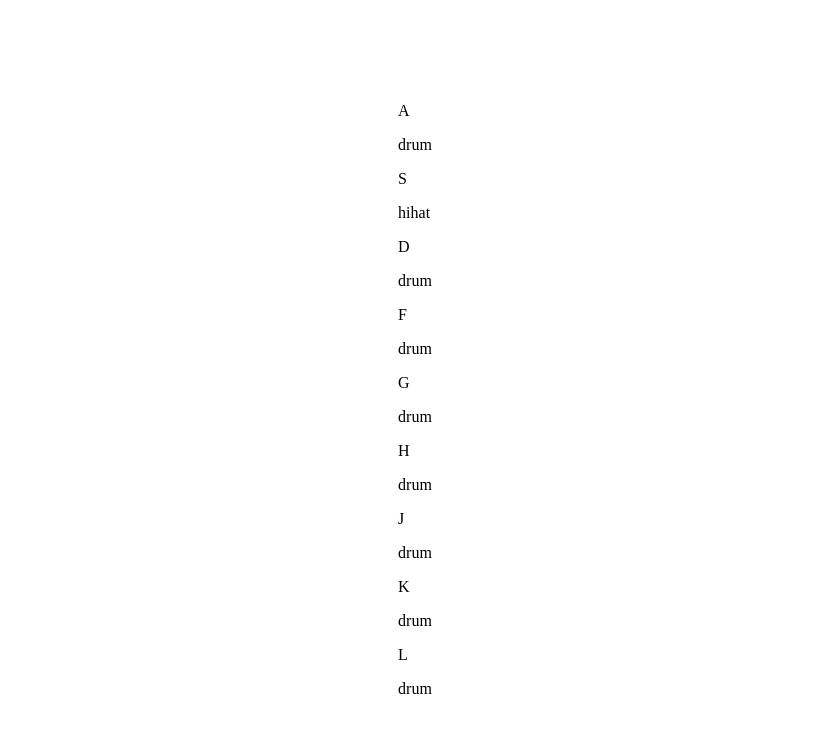
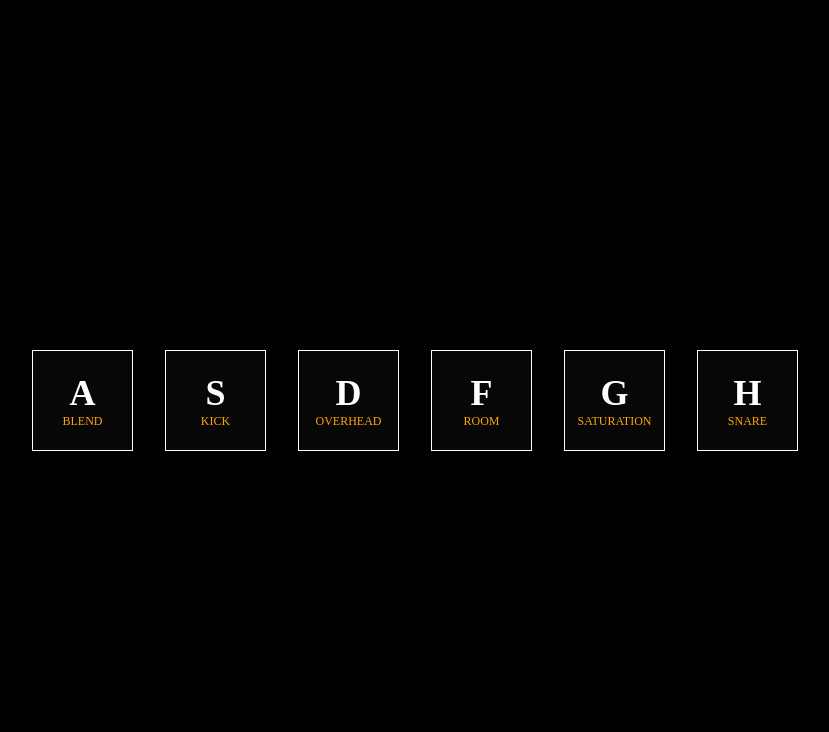
Before and after one commit to HeitorHMA/JavaScript-30, a plain HTML site: page Drum-Project/index.html in a window 1280 px wide. Shown: the whole page, without its empty margins (225-1054 px from the left). Drawn offline with Linux system fonts and the light colour scheme.

Commit message:
Add background that is not working somehow.

```diff
--- a/Drum-Project/index.html
+++ b/Drum-Project/index.html
@@ -8,17 +8,19 @@
 </head>
 <body>
     <div class="drum-buttons">
-        <div class="drum">A <p>drum</p></div>
-        <div class="drum">S <p>hihat</p></div>
-        <div class="drum">D <p>drum</p></div>
-        <div class="drum">F <p>drum</p></div>
-        <div class="drum">G <p>drum</p></div>
-        <div class="drum">H <p>drum</p></div>
-        <div class="drum">J <p>drum</p></div>
-        <div class="drum">K <p>drum</p></div>
-        <div class="drum">L <p>drum</p></div>
+        <div class ="drum" id="k65"><h1>A</h1> <p>BLEND</p></div>
+        <div class="drum" id="k83"><h1>S</h1> <p>KICK</p></div>
+        <div class="drum" id="k68"><h1>D</h1> <p>OVERHEAD</p></div>
+        <div class="drum" id="k70"><h1>F</h1> <p>ROOM</p></div>
+        <div class="drum" id="k71"><h1>G</h1> <p>SATURATION</p></div>
+        <div class="drum" id="k72"><h1>H </h1><p>SNARE</p></div>
     </div>
     <audio id="65"  src="wav/Blend 1.wav"></audio>
+    <audio id="83"  src="wav/Kick In 1.wav"></audio>
+    <audio id="68"  src="wav/Overheads 1.wav"></audio>
+    <audio id="70"  src="wav/Room 1.wav"></audio>
+    <audio id="71"  src="wav/Saturation 1.wav"></audio>
+    <audio id="72"  src="wav/Snare Wires 1.wav"></audio>
     <script src="index.js"></script>
 </body>
 </html>
--- a/Drum-Project/index.js
+++ b/Drum-Project/index.js
@@ -1,6 +1,12 @@
 window.addEventListener("keydown", function(e){
     console.log (e.keyCode)
     let audio = document.getElementById (e.keyCode)
+    let key = document.getElementById (`k${e.keyCode}`)
     if(!audio){return;}
-    audio.play()
+    audio.currentTime = 0;
+    audio.play();
+    key.classList.add('playing');
+    this.setTimeout (function(){
+    key.classList.remove('playing')
+}, 300);
 })
--- a/Drum-Project/style.css
+++ b/Drum-Project/style.css
@@ -1,5 +1,43 @@
+*{
+    padding: 0;
+    margin: 0;
+}
+
 body{
+    background-color: black;
     height: 100vh;
     display: flex;
     align-items: center;
-    justify-content: center;}
+    justify-content: center;
+}
+.drum-buttons{
+    display: flex;
+    align-items: center;
+    justify-content: space-between;
+    gap: 32px
+}
+.drum{
+    background-color: rgb(7, 7, 7);
+    display: flex;
+    flex-direction: column;
+    justify-content: center;
+    align-items: center;
+    text-align: center;
+    transition: 0.5s;
+    height: 99px;
+    width: 99px;
+    border: solid 1px white;
+}
+.playing{
+    transform: scale(1.2);
+    border: orange 1px solid;
+    box-shadow: 0 0 10px orange;
+}
+p{
+    color: orange;
+    font-size: 12px;
+}
+h1{
+    color: white;
+    font-size: 36px;
+}
```
